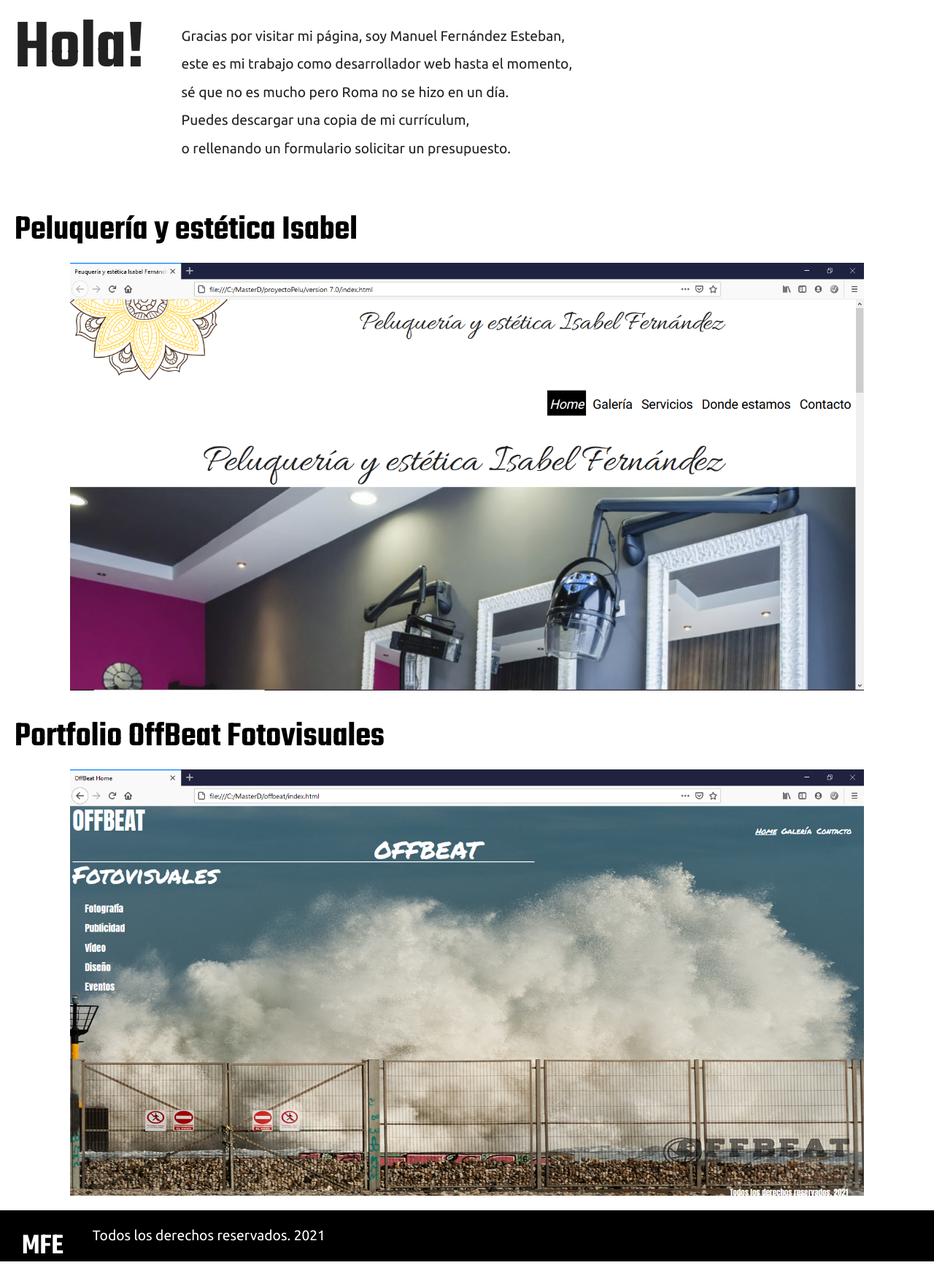
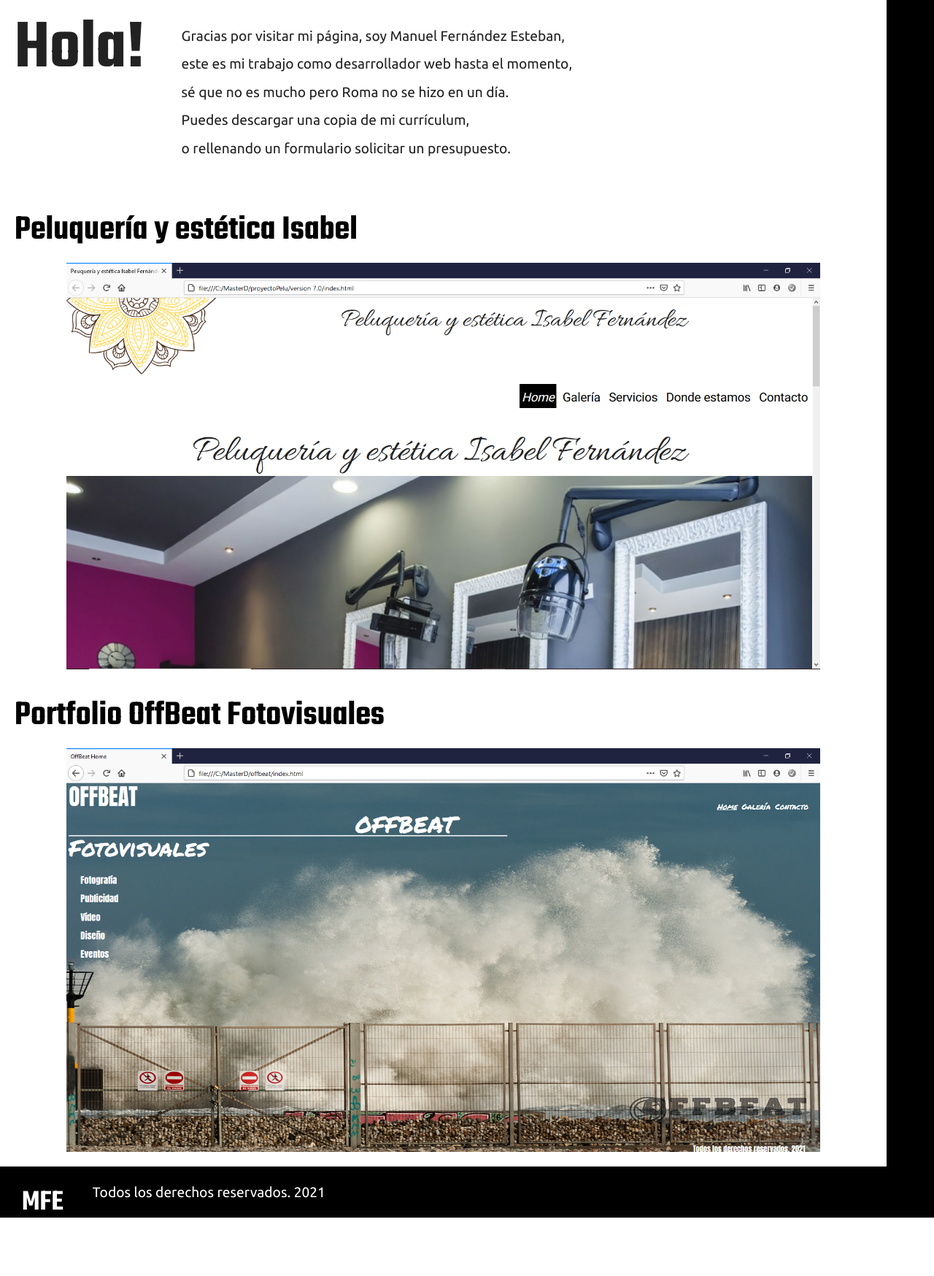
Before and after one commit to ManuelFernandezEsteban/portfolio, a PHP site: page / in a window 1280 px wide. Shown: the part 91-1839 px from the top of the page at 73% size. After the commit the page ends 1759 px from the top, so only its background shows below. Run offline with PHP 8.4, Linux system fonts and the light colour scheme; some web fonts are replaced.

Commit message:
empezamos con el aside!

```diff
--- a/css/comun.css
+++ b/css/comun.css
@@ -6,16 +6,24 @@
     width: 100%;
     position: sticky;
     top:0;
+
 }
-.sticky + main {
-    padding-top: 100px;
+main{
+    display: flex;
+    flex-direction: row;
 }
-.sticky{
-    position: fixed;
+aside{
+    border: 2px solid black;
+    position: sticky;
     top:0;
-    width: 100%;
+    flex-grow: 1;
+    order: 2;
+    width: 80px;
+    background-color:black;
 }
-
+.contenedor-secundario{
+    flex-grow: 4;
+}
 /*menu responsive*/
 .menuresponsive{
     display: block;
--- a/index.html
+++ b/index.html
@@ -45,6 +45,8 @@
               </div>
         </header>
         <main>
+            <aside id="noticias"></aside>
+            <div class="contenedor-secundario">
                 <section class="bienvenida">
                     <h1>Hola!</h1>
                     <p class="parrafo-bienvenida">
@@ -67,6 +69,7 @@
                     </div>
                     <img class="miniatura-bienvenida" src="img/offbeat-home.PNG" alt="imagen home">
                 </section>
+            </div>
 
         </main>
         <footer>
--- a/js/scripts.js
+++ b/js/scripts.js
@@ -1,32 +1,10 @@
-  /*$(document).ready(function(){
-  $('.menuresponsive input').change(function(){
-        if ($(this).is(':checked')){
-            $('main').css('padding-top','250px');
-        }
-        else{
-            $('main').css('padding-top','100px');
-        }
+$(document).ready(function(){
+    $("noticias").on('click',function(){
+        alert("hola");
     });
-});
+    alert("hola");
 
-
-
-function escucharScroll(){
-    window.onscroll=function(){ cambiarClasesHeader()};
-}
-
-function cambiarClasesHeader(){
-    let header = document.getElementById("header");
-    var sticky = header.offsetTop;
-    if (window.pageYOffset >= sticky) {
-        header.classList.add("sticky")
-      } else {
-        header.classList.remove("sticky");
-    }
-
-}
- */
-
+})
 
 function aceptalopd(opcion)
 {
```
Lines whose indentation alone changed are shown as unchanged.
